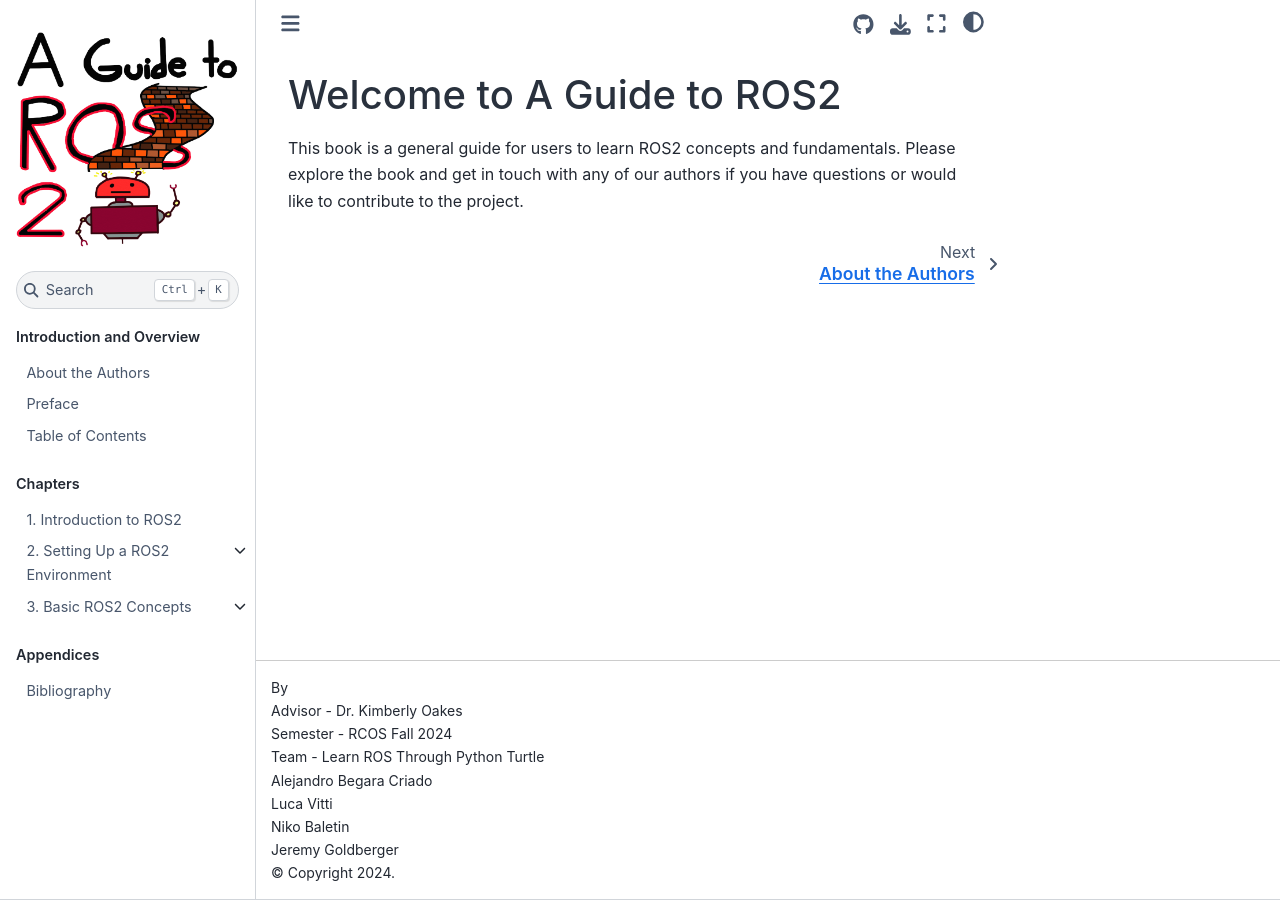
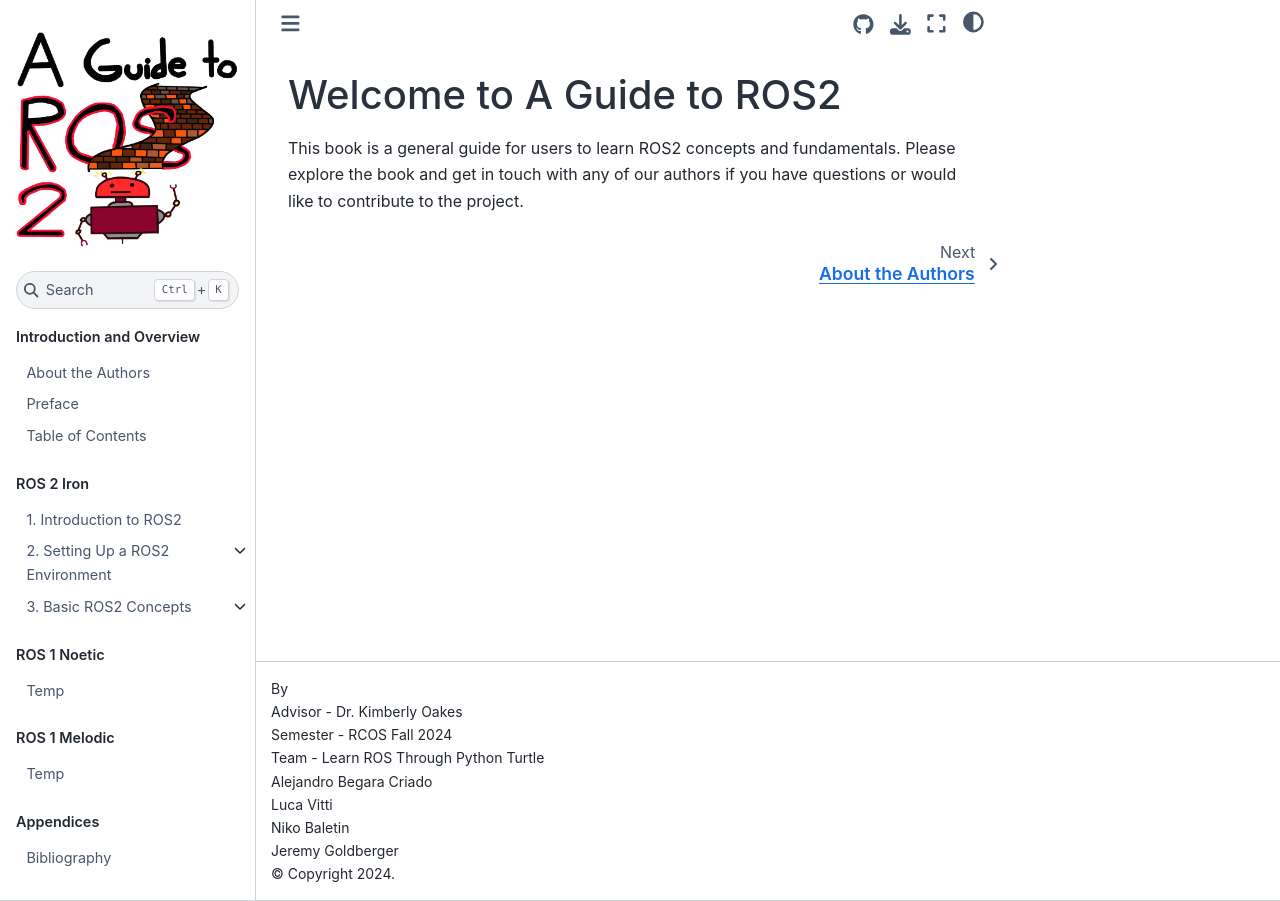
Before and after one commit to AlejandrooBC/ros2-tutorial-book, a Jupyter Book: the page built from index.md, in a window 1280 px wide. Built offline with Jupyter Book 1.0.4 settings and Sphinx 7.4.7 and the Sphinx Book theme 1.1.4, drawn with Linux system fonts in a browser that asks for light colours; pages that are not in the unit, such as notebooks, are missing from menus; some of the changed lines change nothing that is shown.

Commit message:
Updated ToC for new file structure

```diff
--- a/_toc.yml
+++ b/_toc.yml
@@ -10,35 +10,48 @@
       - file: book/INTRODUCTION/Table_of_Contents
 
   # Chapters section
-  - caption: Chapters
+  - caption: ROS 2 Iron
     numbered: true
     maxdepth: 2
     chapters:
-      - file: book/CHAPTERS/01_Introduction_to_ROS2
-      - file: book/CHAPTERS/02_Setting_Up_a_ROS2_Environment
+      - file: book/CHAPTERS/ROS2_Iron/01_Introduction_to_ROS2
+      - file: book/CHAPTERS/ROS2_Iron/02_Setting_Up_a_ROS2_Environment
         sections:
-        - file: book/CHAPTERS/02_Setting_Up_an_Environment/ROS2IronInstallationWindows
-        - file: book/CHAPTERS/02_Setting_Up_an_Environment/ROS2VMInstall
-        - file: book/CHAPTERS/02_Setting_Up_an_Environment/ROS2IronInstallationMacOS
-        - file: book/CHAPTERS/02_Setting_Up_an_Environment/ROS2IronInstallationUbuntu
-        - file: book/CHAPTERS/02_Setting_Up_an_Environment/DockerInstallation
-      - file: book/CHAPTERS/03_Basic_ROS2_Concepts
+        - file: book/CHAPTERS/ROS2_Iron/02_Setting_Up_an_Environment/ROS2IronInstallationWindows
+        - file: book/CHAPTERS/ROS2_Iron/02_Setting_Up_an_Environment/ROS2VMInstall
+        - file: book/CHAPTERS/ROS2_Iron/02_Setting_Up_an_Environment/ROS2IronInstallationMacOS
+        - file: book/CHAPTERS/ROS2_Iron/02_Setting_Up_an_Environment/ROS2IronInstallationUbuntu
+        - file: book/CHAPTERS/ROS2_Iron/02_Setting_Up_an_Environment/DockerInstallation
+      - file: book/CHAPTERS/ROS2_Iron/03_Basic_ROS2_Concepts
         sections:
-          - file: book/CHAPTERS/03_Basic_Concepts/Nodes_and_Topics
-          - file: book/CHAPTERS/03_Basic_Concepts/ServicesBasicConcept
-          - file: book/CHAPTERS/03_Basic_Concepts/Actions
-          - file: book/CHAPTERS/03_Basic_Concepts/Parameters
-          - file: book/CHAPTERS/03_Basic_Concepts/Launch_Files
-          - file: book/CHAPTERS/03_Basic_Concepts/PublisherSubscriber
-          - file: book/CHAPTERS/03_Basic_Concepts/ROSBuildPkg
-          - file: book/CHAPTERS/03_Basic_Concepts/ROSPackageTutorial
+          - file: book/CHAPTERS/ROS2_Iron/03_Basic_Concepts/Nodes_and_Topics
+          - file: book/CHAPTERS/ROS2_Iron/03_Basic_Concepts/ServicesBasicConcept
+          - file: book/CHAPTERS/ROS2_Iron/03_Basic_Concepts/Actions
+          - file: book/CHAPTERS/ROS2_Iron/03_Basic_Concepts/Parameters
+          - file: book/CHAPTERS/ROS2_Iron/03_Basic_Concepts/Launch_Files
+          - file: book/CHAPTERS/ROS2_Iron/03_Basic_Concepts/PublisherSubscriber
+          - file: book/CHAPTERS/ROS2_Iron/03_Basic_Concepts/ROSBuildPkg
+          - file: book/CHAPTERS/ROS2_Iron/03_Basic_Concepts/ROSPackageTutorial
       - file: book/CHAPTERS/06_Writing_Nodes/WritingNodes
         sections:
-          - file: book/CHAPTERS/06_Writing_Nodes/Packages
-          - file: book/CHAPTERS/06_Writing_Nodes/PackageCommands
-          - file: book/CHAPTERS/06_Writing_Nodes/BasicNodes
-          - file: book/CHAPTERS/06_Writing_Nodes/Services
-          - file: book/CHAPTERS/06_Writing_Nodes/Actions
+          - file: book/CHAPTERS/ROS2_Iron/06_Writing_Nodes/Packages
+          - file: book/CHAPTERS/ROS2_Iron/06_Writing_Nodes/PackageCommands
+          - file: book/CHAPTERS/ROS2_Iron/06_Writing_Nodes/BasicNodes
+          - file: book/CHAPTERS/ROS2_Iron/06_Writing_Nodes/Services
+          - file: book/CHAPTERS/ROS2_Iron/06_Writing_Nodes/Actions
+
+  - caption: ROS 1 Noetic
+    numbered: false
+    maxdepth: 2
+    chapters:
+      - file: book/CHAPTERS/ROS1_Noetic/temp
+
+  - caption: ROS 1 Melodic
+    numbered: false
+    maxdepth: 2
+    chapters:
+      - file: book/CHAPTERS/ROS1_Melodic/temp
+
 
 # Appendices section
   - caption: Appendices
```
